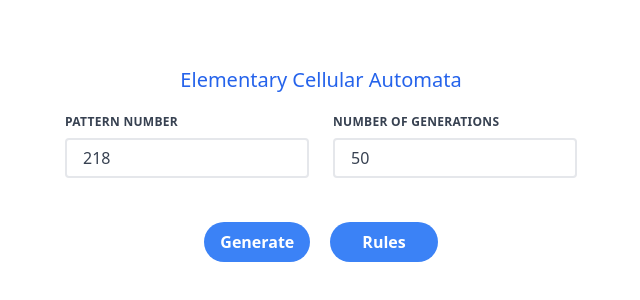
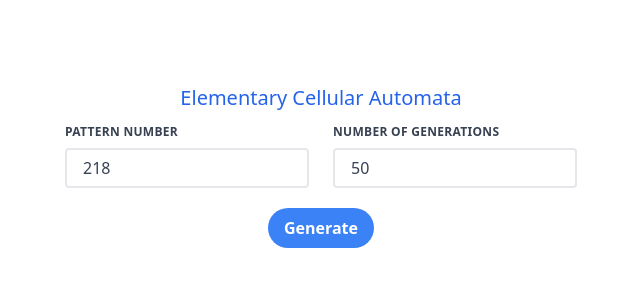
Before and after one commit to nata1ia-n/cellular-automata, a Next.js app in the folder frontend/: page / in a window 1280 px wide. Shown: the part 236-536 px from the top of the page, without its empty margins (319-959 px from the left). Built offline with nearby package versions, Linux system fonts and the light colour scheme.

Commit message:
showing patterns above the image

```diff
--- a/frontend/src/components/CellularAutomatonCanvas.tsx
+++ b/frontend/src/components/CellularAutomatonCanvas.tsx
@@ -26,7 +26,7 @@ const CellularAutomatonCanvas: React.FC<CellularAutomatonCanvasProps> = ({
     // canvas dimensions
     const cols = generations[0].length;
     const rows = generations.length;
-    const cellSize = 600 / rows;
+    const cellSize = 450 / rows;
     canvas.width = cols * cellSize;
     canvas.height = rows * cellSize;
 
--- a/frontend/src/components/Popup.tsx
+++ b/frontend/src/components/Popup.tsx
@@ -2,22 +2,12 @@ import React from "react";
 
 interface PopupProps {
   patterns: Record<number, number>;
-  onClose: () => void;
-  rule: number;
 }
 
-const Popup: React.FC<PopupProps> = ({ patterns, onClose, rule }) => {
+const Popup: React.FC<PopupProps> = ({ patterns }) => {
   return (
-    <div className="fixed top-0 left-0 w-full h-full bg-black bg-opacity-50 flex justify-center items-center z-50">
-      <div className="bg-white p-8 rounded-lg shadow-lg max-w-lg w-full relative">
-        <button
-          className="absolute top-1 right-3 text-xl text-gray-600 hover:text-gray-800 focus:outline-none"
-          onClick={onClose}
-        >
-          &times;
-        </button>
-        <div className="text-lg text-center font-bold mb-5">Rule {rule}</div>
-        <div className="grid grid-cols-4 gap-6">
+    <div className="bg-white p-4 rounded-lg shadow-md max-w-lg w-full">
+      <div className="grid grid-cols-4 gap-4">
         {Object.entries(patterns).map(([ruleNumber, output]) => {
           const binaryRule = (+ruleNumber).toString(2).padStart(3, "0");
           const ruleCells = binaryRule
@@ -25,7 +15,7 @@ const Popup: React.FC<PopupProps> = ({ patterns, onClose, rule }) => {
             .map((bit, index) => (
               <div
                 key={`ruleCell-${index}`}
-                  className={`w-8 h-8 mr-1 ${
+                className={`w-5 h-5 mr-1 ${
                   bit === "1" ? "bg-black" : "bg-white "
                 } border border-gray-300`}
               />
@@ -33,7 +23,7 @@ const Popup: React.FC<PopupProps> = ({ patterns, onClose, rule }) => {
           const outputCell = (
             <div
               key={`outputCell-${ruleNumber}`}
-                className={`w-8 h-8 mr-1 ${
+              className={`w-5 h-5 mr-1 ${
                 output === 1 ? "bg-black" : "bg-white"
               } border border-gray-300`}
             />
@@ -50,7 +40,6 @@ const Popup: React.FC<PopupProps> = ({ patterns, onClose, rule }) => {
         })}
       </div>
     </div>
-    </div>
   );
 };
 
--- a/frontend/src/pages/index.tsx
+++ b/frontend/src/pages/index.tsx
@@ -62,7 +62,19 @@ export default function Home() {
     }
   };
 
-  const getGenerations = async () => {
+  const getPattern = async () => {
+    const url = `http://localhost:8000/${patternNumber}`;
+    try {
+      const response = await axios.get(url);
+      const rules = response.data["rules"];
+      setRulePatterns(rules);
+      setIsPopupOpen(true);
+    } catch (error) {
+      console.log(error);
+    }
+  };
+
+  const generateResults = async () => {
     validatePatternNumber(patternNumber);
     validateGenerationsNumber(generationsNumber);
 
@@ -79,34 +91,18 @@ export default function Home() {
         setLoading(false);
       }
     }
-  };
-
-  const getPattern = async () => {
-    const url = `http://localhost:8000/${patternNumber}`;
-    try {
-      const response = await axios.get(url);
-      const rules = response.data["rules"];
-      setRulePatterns(rules);
-      setIsPopupOpen(true);
-    } catch (error) {
-      console.log(error);
-    }
-  };
-
-  const closePopup = () => {
-    setIsPopupOpen(false);
-    setRulePatterns(null);
+    getPattern();
   };
 
   return (
-    <div className="flex flex-row items-center justify-center h-screen gap-20 w-screen overflow-auto">
-      <div className="flex flex-col gap-5 items-center w-full justify-center">
+    <div className="flex flex-row items-center justify-center min-h-screen w-screen overflow-auto">
+      <div className="flex flex-col gap-3 items-center w-full justify-center mt-1">
         <h1 className="text-xl text-center text-blue-600">
           Elementary Cellular Automata
         </h1>
         <form className="w-full max-w-lg">
-          <div className="flex flex-wrap -mx-3 mb-6">
-            <div className="w-full md:w-1/2 px-3 mb-6 md:mb-0">
+          <div className="flex flex-wrap -mx-3 mb-2">
+            <div className="w-full md:w-1/2 px-3 md:mb-0">
               <label
                 htmlFor="patternNumber"
                 className="block uppercase tracking-wide text-gray-700 text-xs font-bold mb-2"
@@ -152,9 +148,8 @@ export default function Home() {
             </div>
           </div>
         </form>
-        <div className="flex flex-row gap-5">
         <button
-            onClick={getGenerations}
+          onClick={generateResults}
           className={` ${
             disableButton ? "bg-gray-300 " : "bg-blue-500 hover:bg-blue-700"
           }  text-white font-bold py-2 px-4 rounded-full`}
@@ -162,22 +157,11 @@ export default function Home() {
         >
           {loading ? "Loading..." : "Generate"}
         </button>
-          <button
-            onClick={getPattern}
-            className="bg-blue-500 hover:bg-blue-700 text-white font-bold py-2 px-8 rounded-full"
-          >
-            Rules
-          </button>
-        </div>
-        {generations.length > 0 && (
+        {generations.length > 0 && rulePatterns && (
+          <>
+            <Popup patterns={rulePatterns} />
             <CellularAutomatonCanvas generations={generations} />
-        )}
-        {isPopupOpen && rulePatterns && (
-          <Popup
-            patterns={rulePatterns}
-            onClose={closePopup}
-            rule={patternNumber}
-          />
+          </>
         )}
       </div>
     </div>
```
Lines whose indentation alone changed are shown as unchanged.
